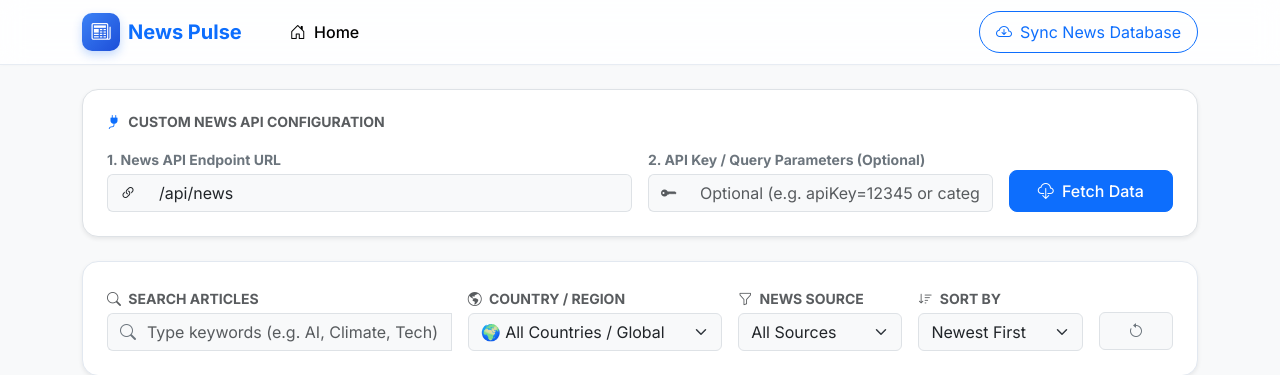
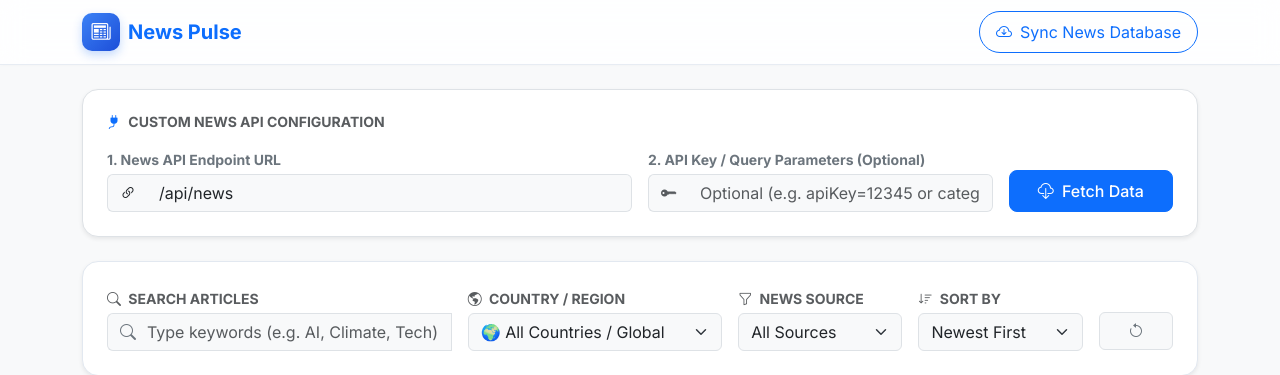
Before and after one commit to shv21/news-dashboard, a Flask app: page / in a window 1280 px wide. Shown: the top 375 px of the page. Run offline with Flask 3, Linux system fonts and the light colour scheme; data that the repository does not hold is empty; some libraries are stand-ins or nearby versions.

Commit message:
Remove Home button from navbar across all templates

```diff
--- a/templates/index.html
+++ b/templates/index.html
@@ -36,13 +36,7 @@
             </button>
 
             <div class="collapse navbar-collapse" id="navbarContent">
-                <ul class="navbar-nav me-auto mb-2 mb-lg-0 ms-lg-4">
-                    <li class="nav-item">
-                        <a class="nav-link active fw-medium" href="/">
-                            <i class="bi bi-house-door me-1"></i> Home
-                        </a>
-                    </li>
-                </ul>
+                <div class="me-auto"></div>
 
                 <!-- Scrape / Sync Button -->
                 <div class="d-flex align-items-center gap-3">
```
Also changed, not shown: templates/404.html (+1 -7 lines), templates/article.html (+1 -7 lines), templates/base.html (+1 -7 lines).
